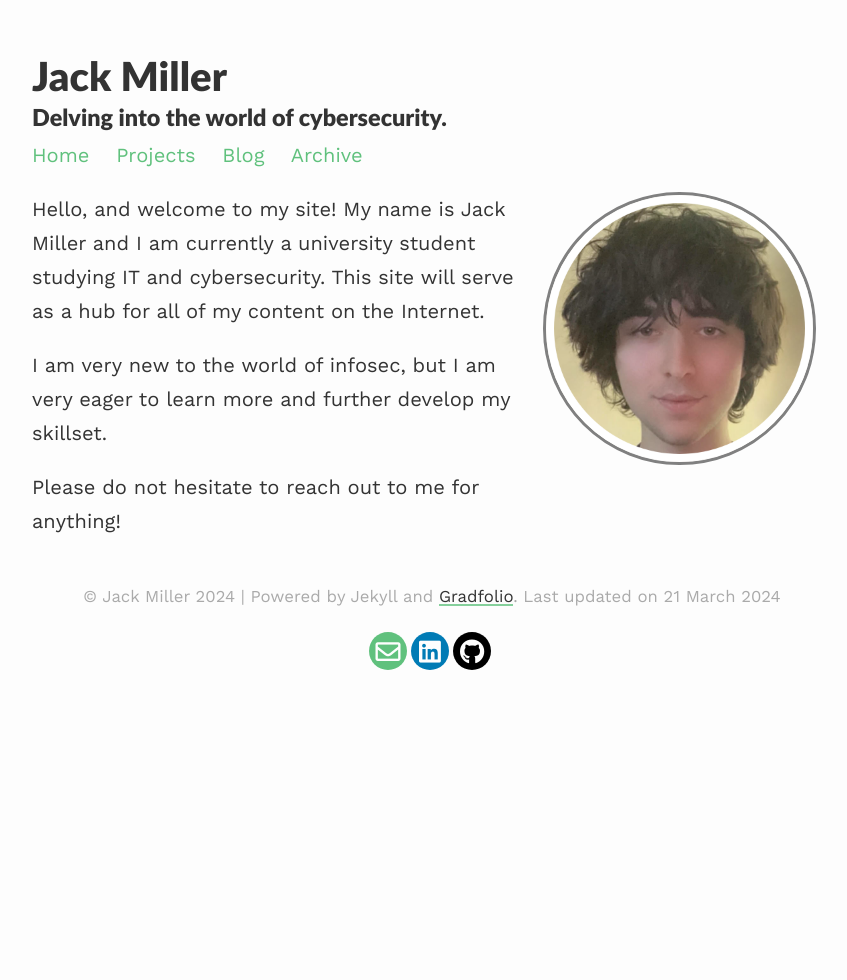
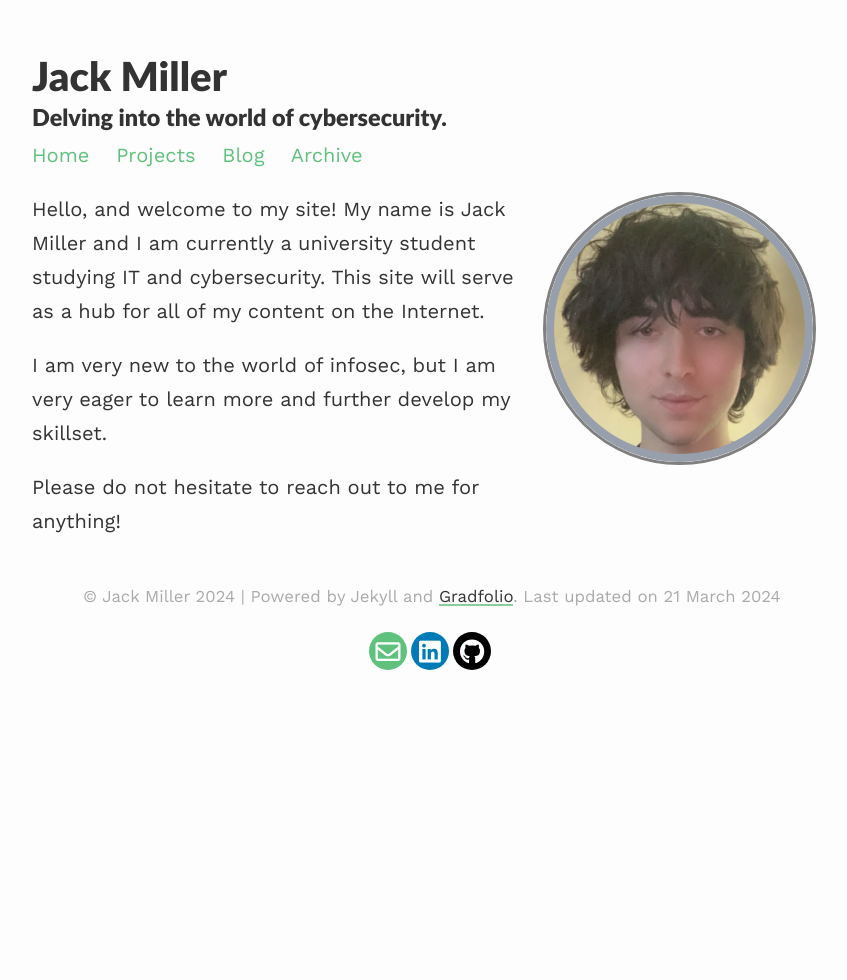
Before and after one commit to jackdmiller/jackdmiller.github.io, a Jekyll site: the page built from index.md, in a window 1280 px wide. Shown: the whole page, without its empty margins (208-1055 px from the left). Built offline with Jekyll 4.4.1, drawn with Linux system fonts in a browser that asks for light colours; nearby versions of some CDN libraries.

Commit message:
Update index.md

```diff
--- a/index.md
+++ b/index.md
@@ -3,7 +3,7 @@ layout: about
 permalink: /
 profile:
   align: right
-  image: profile.png
+  image: site-profilepic.png
 published: true
 ---
 
```
